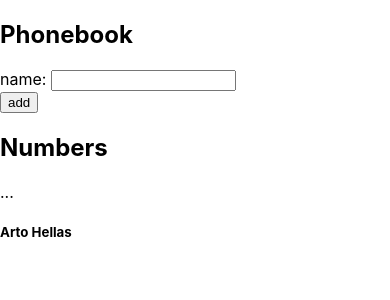
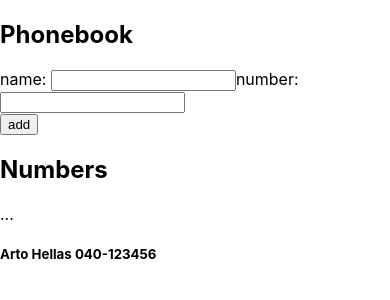
Before and after one commit to maximeVa/web3, a React (Create React App) app in the folder exercises/module4/phonebook/: page / in a window 390 px wide. Shown: the top 300 px of the page. Built offline with nearby package versions, Linux system fonts and the light colour scheme.

Commit message:
2.8 - phonebook step3

```diff
--- a/exercises/module4/phonebook/src/App.js
+++ b/exercises/module4/phonebook/src/App.js
@@ -2,27 +2,35 @@ import { useState } from 'react'
 
 const App = () => {
   const [persons, setPersons] = useState([
-    { name: 'Arto Hellas' }
+    { name: 'Arto Hellas', number: '040-123456' },
   ])
-  const [newName, setNewName] = useState('')
+  const [newValues, setnewValues] = useState({
+    name: '',
+    number: ''});
 
   const addPerson = (event) => {
     event.preventDefault()
     const personObject = {
-      name: newName
+      name: newValues['name'],
+      number: newValues['number']
     }
 
-    if(persons.find(person => JSON.stringify(person.name) === JSON.stringify(newName))) {
-      alert(`${newName} is already added to phonebook`)
+    if(persons.find(person => JSON.stringify(person.name) === JSON.stringify(newValues['name']))) {
+      alert(`${newValues['name']} is already added to phonebook`)
     }else {
       setPersons(persons.concat(personObject))
-      setNewName('')
+      setnewValues({name : '', number : ''})
     }
   }
 
   const handlePersonChange = (event) => {
     console.log(event.target.value)
-    setNewName(event.target.value)
+    setnewValues({...newValues, name : event.target.value})
+  }
+
+  const handleNumberChange = (event) => {
+    console.log(event.target.value)
+    setnewValues({...newValues, number : event.target.value})
   }
 
   return (
@@ -30,7 +38,8 @@ const App = () => {
       <h2>Phonebook</h2>
       <form onSubmit={addPerson}>
         <div>
-          name: <input value={newName} onChange={handlePersonChange}/>
+          name: <input value={newValues['name']} onChange={handlePersonChange}/>
+          number: <input value={newValues['number']} onChange={handleNumberChange}/>
         </div>
         <div>
           <button type="submit">add</button>
@@ -40,7 +49,7 @@ const App = () => {
       ...
       <div>
         {persons.map(person =>
-          <h5 key={person.name}> {person.name}</h5>
+          <h5 key={person.name}> {person.name} {person.number}</h5>
         )}
       </div>
     </div>
```
